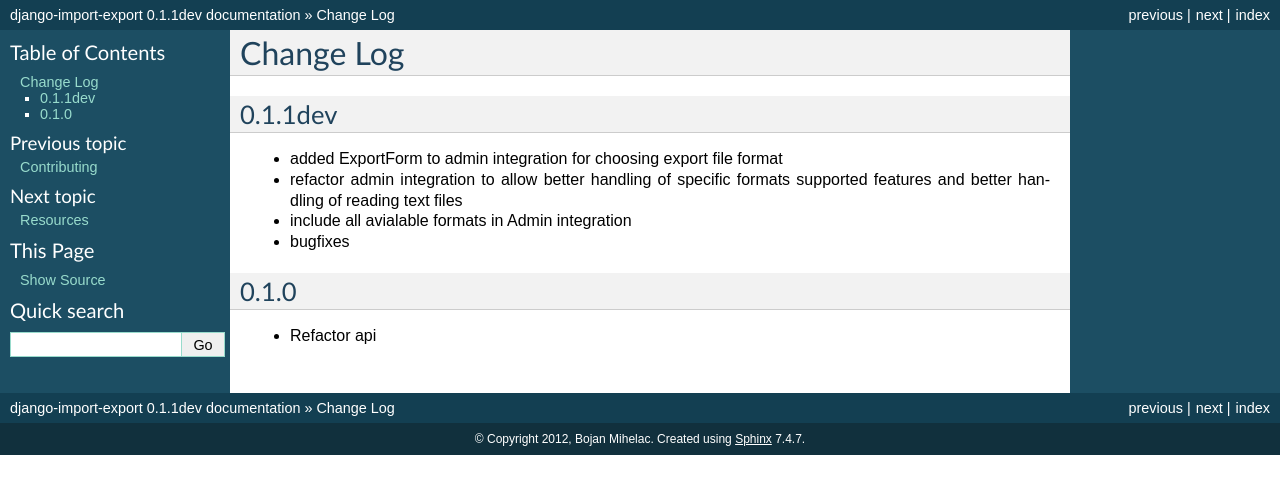
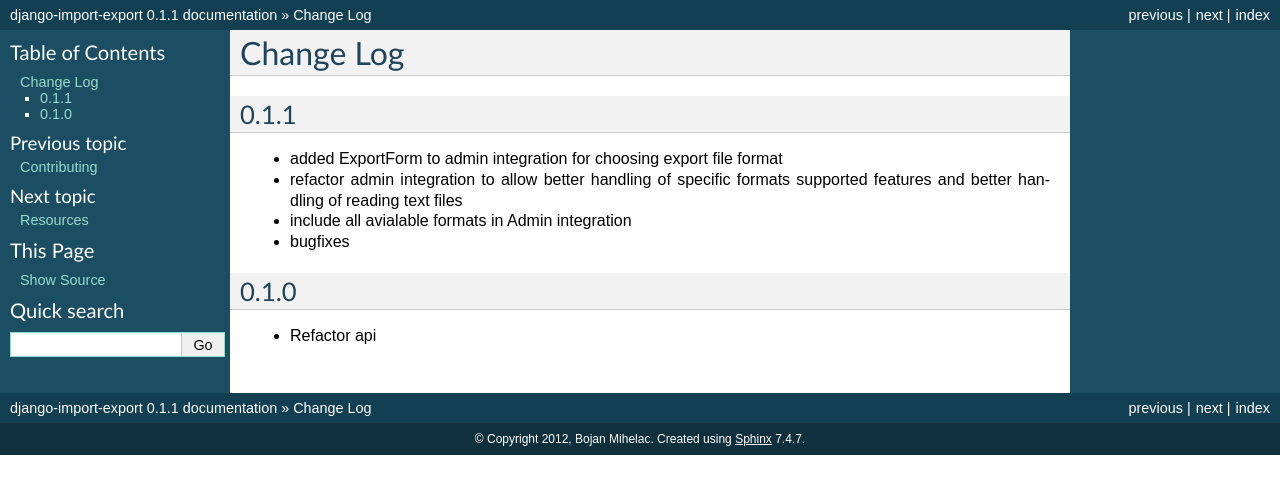
Before and after one commit to django-import-export/django-import-export, a Sphinx documentation site: the page built from docs/changelog.rst, in a window 1280 px wide. Shown: the top 494 px of the page. Built offline with Sphinx 7.4.7, drawn with Linux system fonts in a browser that asks for light colours.

Commit message:
Bump version

```diff
--- a/docs/changelog.rst
+++ b/docs/changelog.rst
@@ -2,8 +2,8 @@
 Change Log
 ===========
 
-0.1.1dev
-========
+0.1.1
+=====
 
 * added ExportForm to admin integration for choosing export file format
 
--- a/import_export/__init__.py
+++ b/import_export/__init__.py
@@ -1,2 +1,2 @@
-VERSION = (0, 1, '1dev')
+VERSION = (0, 1, '1')
 __version__ = '.'.join(map(str, VERSION))
```
